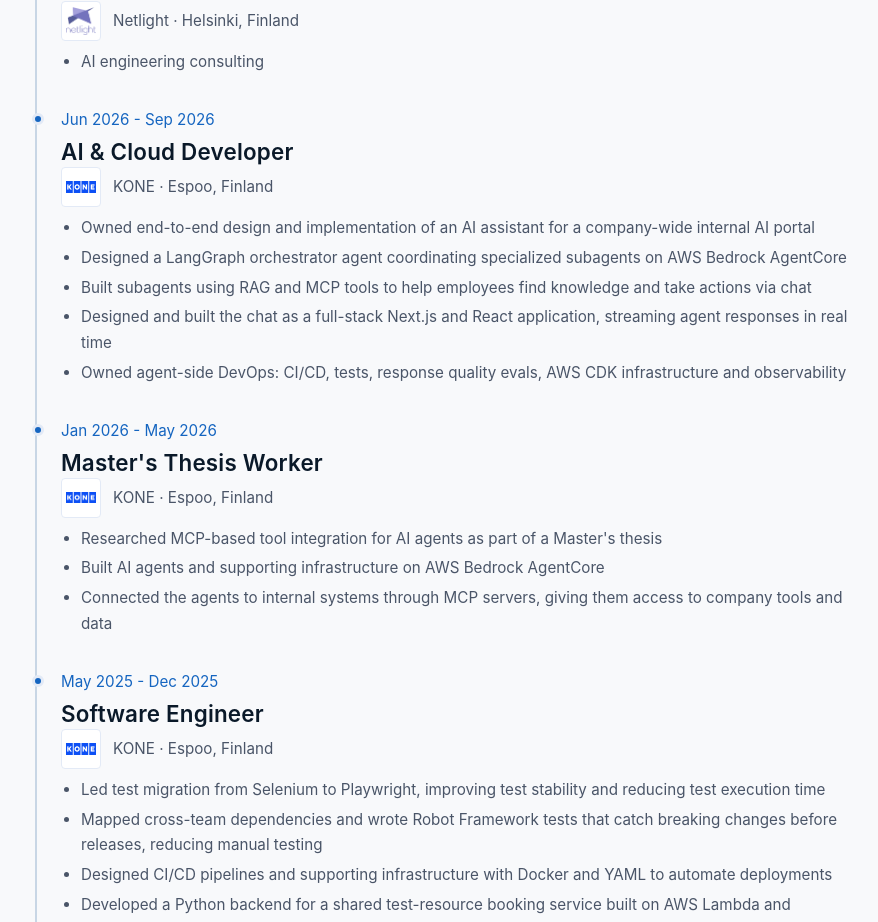
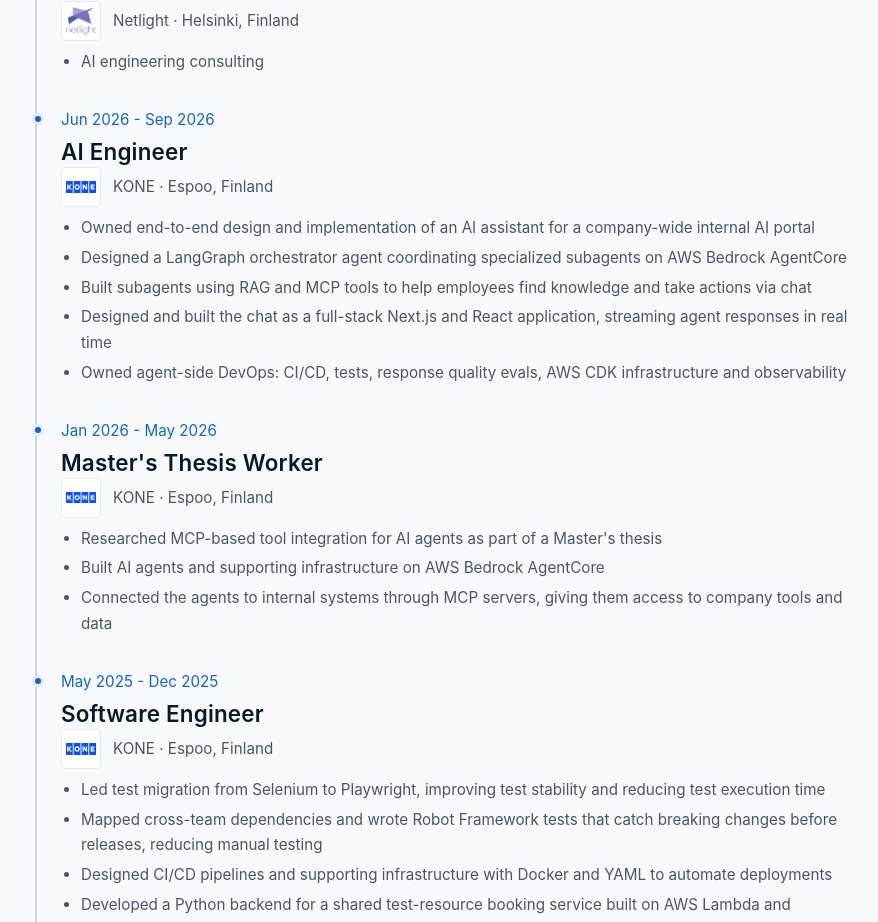
Before and after one commit to alex20m/website, a Next.js app: page / in a window 1280 px wide. Shown: the part 1509-2431 px from the top of the page, without its empty margins (193-1071 px from the left). Built offline with nearby package versions, Linux system fonts and the light colour scheme; what @mui/material-nextjs would draw is missing.

Commit message:
Update CV: KONE Jun–Sep 2026 role is now "AI Engineer" (#39)
Replace the CV PDF and retitle the KONE Jun–Sep 2026 role from "AI & Cloud Developer" to "AI Engineer" in the resume data and chat system prompt.

```diff
--- a/data/latexResume.ts
+++ b/data/latexResume.ts
@@ -15,7 +15,7 @@ const latexResume = String.raw`
     \resumeItemListEnd
 
     \resumeSubheading
-    {AI \& Cloud Developer}{Jun 2026 -- Sep 2026}
+    {AI Engineer}{Jun 2026 -- Sep 2026}
     {KONE}{Espoo, Finland}
     \resumeItemListStart
         \resumeItem{Owned end-to-end design and implementation of an AI assistant for a company-wide internal AI portal}
--- a/lib/systemPrompt.ts
+++ b/lib/systemPrompt.ts
@@ -81,7 +81,7 @@ Completed coursework in Computer Science and Economics.
 Oct 2026 - Present, Helsinki, Finland
 - AI engineering consulting.
 
-### AI & Cloud Developer - KONE
+### AI Engineer - KONE
 Jun 2026 - Sep 2026, Espoo, Finland
 - Owned end-to-end design and implementation of an AI assistant for a company-wide internal AI portal.
 - Designed a LangGraph orchestrator agent coordinating specialized subagents on AWS Bedrock AgentCore.
```
Also changed, not shown: 2 other files (tests, documents, lock files or other folders).
